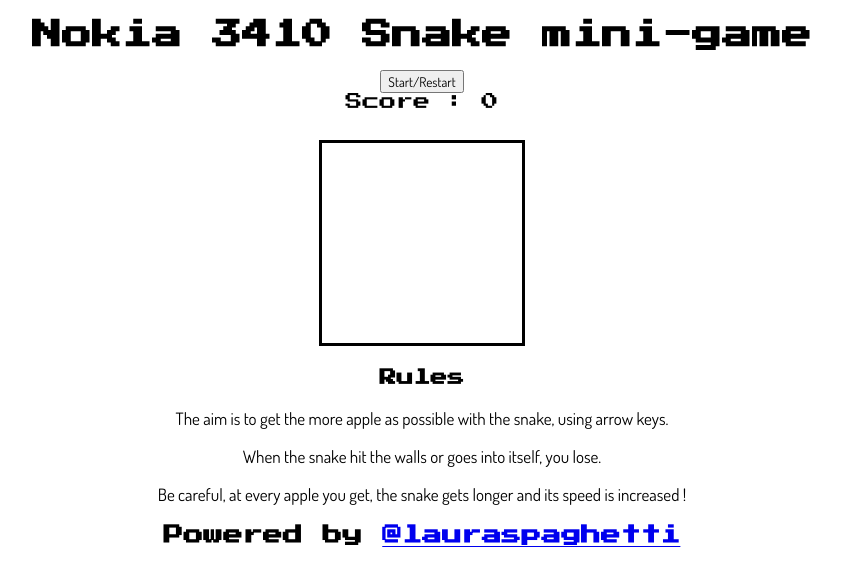
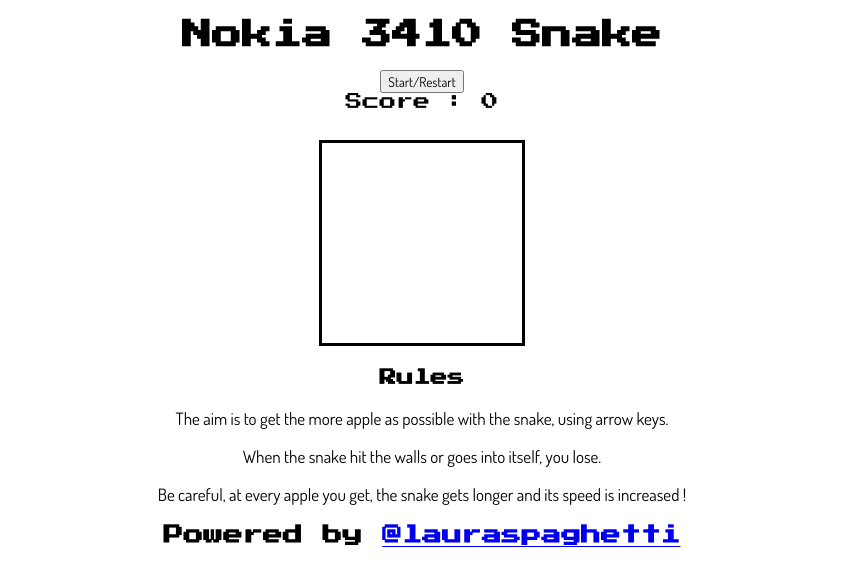
Before and after one commit to lauraspaghetti/nokia-3410-snake, a plain HTML site: page index.html in a window 1280 px wide. Shown: the whole page, without its empty margins (218-1059 px from the left). Drawn offline with Linux system fonts and the light colour scheme.

Commit message:
:zap:   h1 changed

```diff
--- a/index.html
+++ b/index.html
@@ -10,7 +10,7 @@
 </head>
 <body class="container">
     <header>
-        <h1>Nokia 3410 Snake mini-game</h1>
+        <h1>Nokia 3410 Snake</h1>
     </header>
     <main>
         <button class="start">Start/Restart</button>
```
